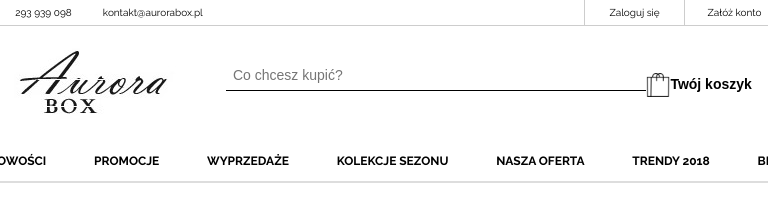
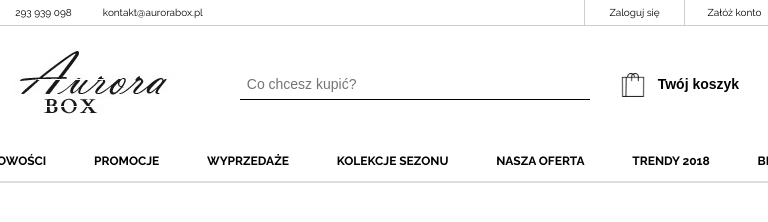
Before and after one commit to auroracreation/frontend-recruitment-task-header-with-menu, a plain HTML site: page index.html in a window 768 px wide. Shown: the top 222 px of the page. Drawn offline with nearby package versions, Linux system fonts and the light colour scheme; a web font is replaced by a local one.

Commit message:
minor changes

```diff
--- a/styles/header/_buttons.scss
+++ b/styles/header/_buttons.scss
@@ -23,4 +23,8 @@
         border: none;
         border-bottom: 1px solid black;
     }
+
+    @media screen and (max-width: 980px) and (min-width: 768px){
+        width: 25em;
+    }
 }
```
Also changed, not shown: styles/main.css, 1 other file.
